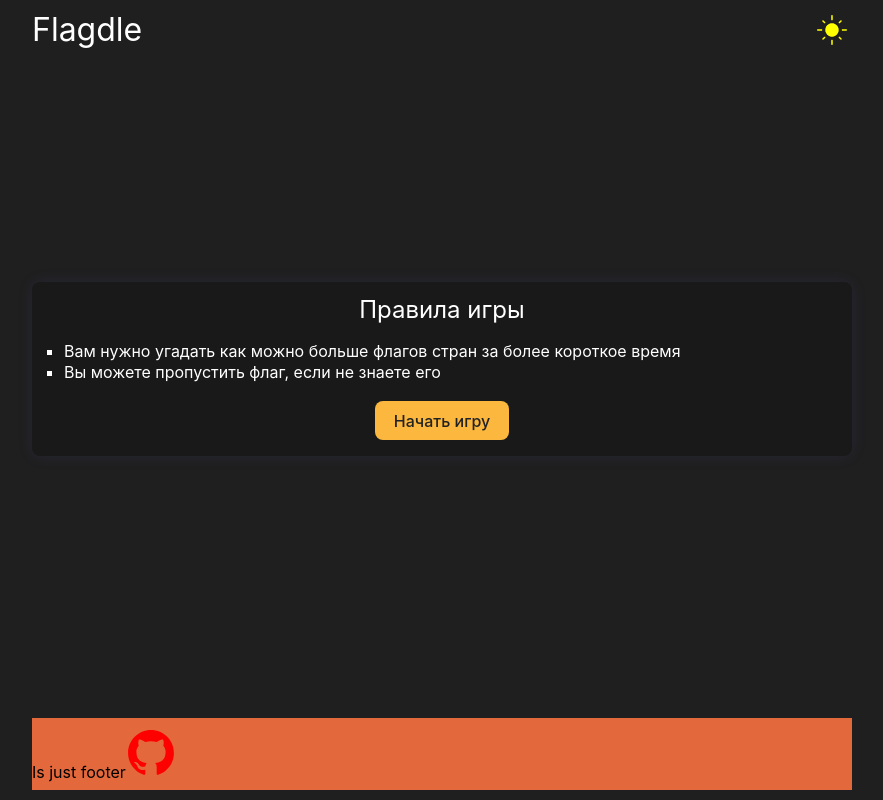
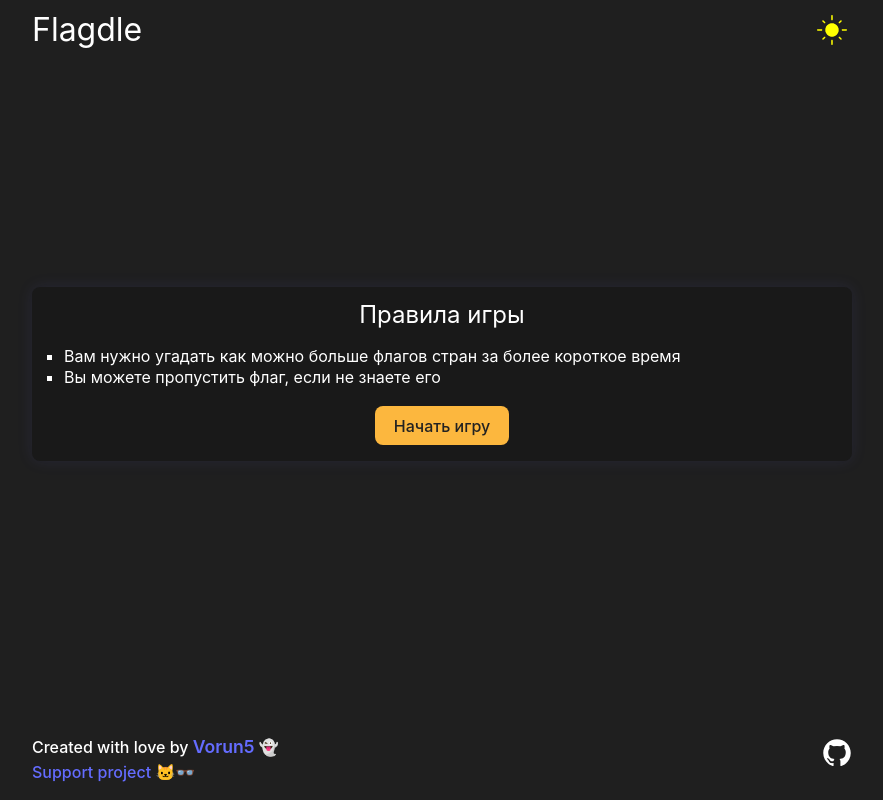
Before and after one commit to Vorun5/Flagdle, a React (Vite) app: page / in a window 1280 px wide. Shown: the whole page, without its empty margins (198-1081 px from the left). Built offline with nearby package versions, Linux system fonts and the light colour scheme.

Commit message:
add footer

```diff
--- a/src/components/modal/modal.tsx
+++ b/src/components/modal/modal.tsx
@@ -3,7 +3,7 @@ import { Portal } from 'components/portal'
 import { useModalMount } from './use-modal-mount'
 import { ModalLayout } from 'components/modal-layout/modal-layout'
 
-interface ModalProps {
+type ModalProps = {
   opened: boolean
   onClose: () => void
   children: ReactNode
--- a/src/components/theme-switcher.tsx
+++ b/src/components/theme-switcher.tsx
@@ -1,6 +1,5 @@
 import { useTheme } from 'hooks/use-theme'
-import { ReactComponent as SunIcon } from 'assets/icons/sun.svg'
-import { ReactComponent as MoonIcon } from 'assets/icons/moon.svg'
+import { Icons } from './icons'
 
 export const ThemeSwitcher = () => {
   const [theme, switchTheme] = useTheme()
@@ -12,9 +11,9 @@ export const ThemeSwitcher = () => {
   return (
     <button type="button" className="theme-switcher" onClick={switchTheme}>
       {theme === 'dark' ? (
-        <SunIcon fill="yellow" {...iconProps} />
+        <Icons icon="sun" color="yellow" {...iconProps} />
       ) : (
-        <MoonIcon fill="gray" {...iconProps} />
+        <Icons icon="moon" color="gray" {...iconProps} />
       )}
     </button>
   )
--- /dev/null
+++ b/src/styles/footer.css
@@ -0,0 +1,25 @@
+.footer {
+  flex: 0 0 auto;
+  width: 100%;
+  padding: 10px 0;
+  display: flex;
+  justify-content: space-between;
+  align-items: start;
+}
+
+.created-with-love {
+  display: block;
+  margin-bottom: 0.5rem;
+  font-weight: 500;
+}
+
+.created-with-love__creator {
+  color: var(--accent-color);
+  font-weight: 600;
+  font-size: 1.1rem;
+}
+
+.support-project {
+  color: var(--accent-color);
+  font-weight: 500;
+}
--- /dev/null
+++ b/src/styles/header.css
@@ -0,0 +1,22 @@
+.header {
+  flex: 0 0 auto;
+  width: 100%;
+  display: flex;
+  justify-content: space-between;
+  align-items: center;
+}
+
+.logo__title {
+  font-size: 2rem;
+  color: var(--text-color);
+}
+
+.theme-switcher {
+  cursor: pointer;
+  background-color: transparent;
+  border-radius: 50%;
+  width: 40px;
+  height: 40px;
+  padding: 5px;
+  border: none;
+}
--- a/src/styles/index.css
+++ b/src/styles/index.css
@@ -1,8 +1,3 @@
-body,
-html {
-  font-size: 16px;
-}
-
 body {
   --danger-color: #ff5a49;
   --success-color: #78bf2b;
@@ -36,6 +31,12 @@ body {
   background-color: var(--app-background-color);
 }
 
+body,
+html {
+  font-size: 16px;
+  color: var(--text-color);
+}
+
 :root {
   font-family: Inter, system-ui, Avenir, Helvetica, Arial, sans-serif;
   line-height: 1.5;
@@ -50,7 +51,7 @@ body {
 
 a {
   font-weight: 500;
-  color: var(--accent-color);
+  color: var(--text-color);
   text-decoration: inherit;
 }
 
--- a/src/styles/main.css
+++ b/src/styles/main.css
@@ -16,36 +16,6 @@
   padding: 10px 0 40px 0;
   flex: 1 0 auto;
   width: 100%;
-}
-
-.header {
-  flex: 0 0 auto;
-  width: 100%;
-  display: flex;
-  justify-content: space-between;
-  align-items: center;
-}
-
-.footer {
-  flex: 0 0 auto;
-  width: 100%;
-  padding: 10px 0;
-  background-color: rgb(227, 104, 59);
-}
-
-.logo__title {
-  font-size: 2rem;
-  color: var(--text-color);
-}
-
-.theme-switcher {
-  cursor: pointer;
-  background-color: transparent;
-  border-radius: 50%;
-  width: 40px;
-  height: 40px;
-  padding: 5px;
-  border: none;
 }
 
 .start-game__title {
--- a/src/widgets/footer.tsx
+++ b/src/widgets/footer.tsx
@@ -1,16 +1,36 @@
 import { Icons } from 'components/icons'
+import 'styles/footer.css'
 
 export const Footer = () => {
   return (
     <footer className="footer">
-      Is just footer
-      <span
-        style={{
-          color: 'red',
-        }}
-      >
-        <Icons icon="github" width="50px" height="50px" />
-      </span>
+      <div>
+        <span className="created-with-love">
+          Created with love by{' '}
+          <a
+            className="created-with-love__creator"
+            href="https://www.twitch.tv/vorun5"
+            target="_blank"
+            rel="noopener noreferrer"
+          >
+            Vorun5
+          </a>{' '}
+          👻
+        </span>
+        <a
+          className="support-project"
+          href="https://boosty.to/vorun5/donate"
+          target="_blank"
+          rel="noopener noreferrer"
+        >
+          Support project 🐱‍👓
+        </a>
+      </div>
+      <div className="footer__contacts">
+        <a href="https://github.com/Vorun5/Flagdle" target="_blank" rel="noopener noreferrer">
+          <Icons icon="github" width="30px" height="30px" />
+        </a>
+      </div>
     </footer>
   )
 }
--- a/src/widgets/header.tsx
+++ b/src/widgets/header.tsx
@@ -1,11 +1,10 @@
 import { ThemeSwitcher } from 'components/theme-switcher'
+import 'styles/header.css'
 
 export const Header = () => {
   return (
     <header className="header">
-      <div className="header__logo">
-        <h1 className="logo__title">Flagdle</h1>
-      </div>
+      <h1 className="logo__title">Flagdle</h1>
       <div className="header__setting">
         <ThemeSwitcher />
       </div>
```
Also changed, not shown: src/components/icons.tsx (+32 -2 lines).
